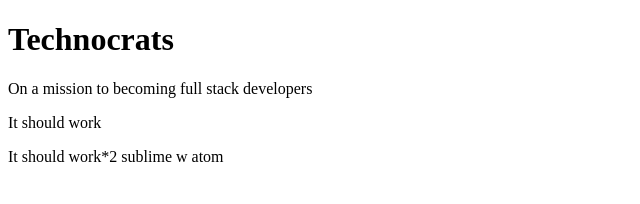
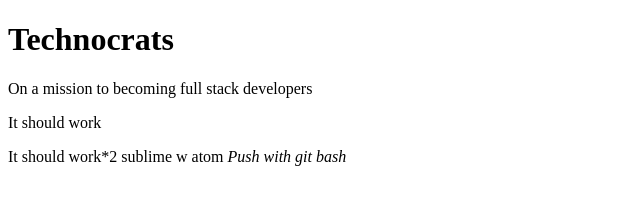
Before and after one commit to TechnocratsBusiness/technocrats, a plain HTML site: page index.html in a window 1280 px wide. Shown: the whole page, without its empty margins (0-640 px from the left). Drawn offline with Linux system fonts and the light colour scheme.

Commit message:
bash push

```diff
--- a/index.html
+++ b/index.html
@@ -8,5 +8,6 @@
     <p>On a mission to becoming full stack developers</p>
     <p>It should work</p>
     <a>It should work*2 sublime w atom</a>
+    <i>Push with git bash</i>
   </body>
 </html>
```
